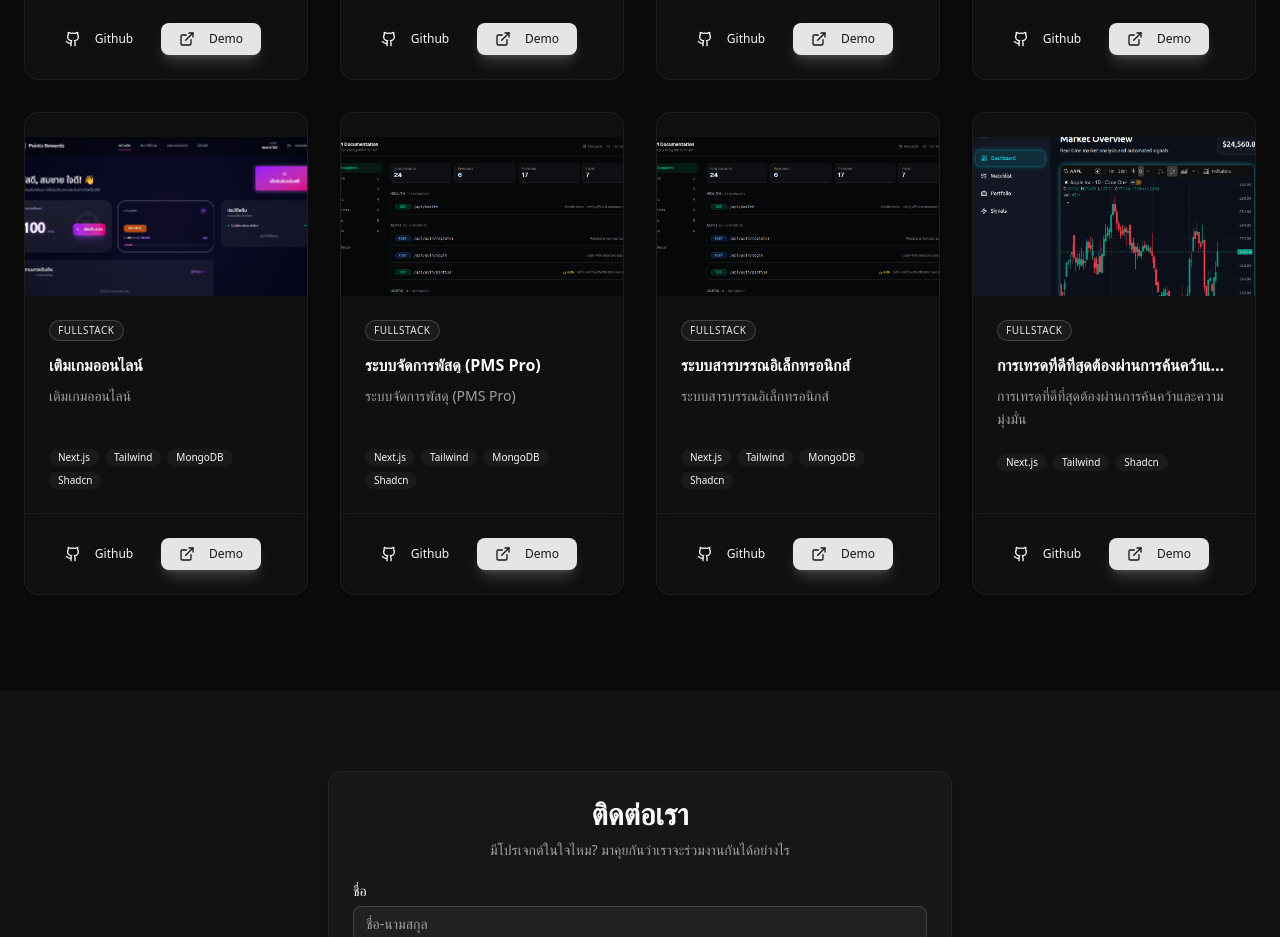
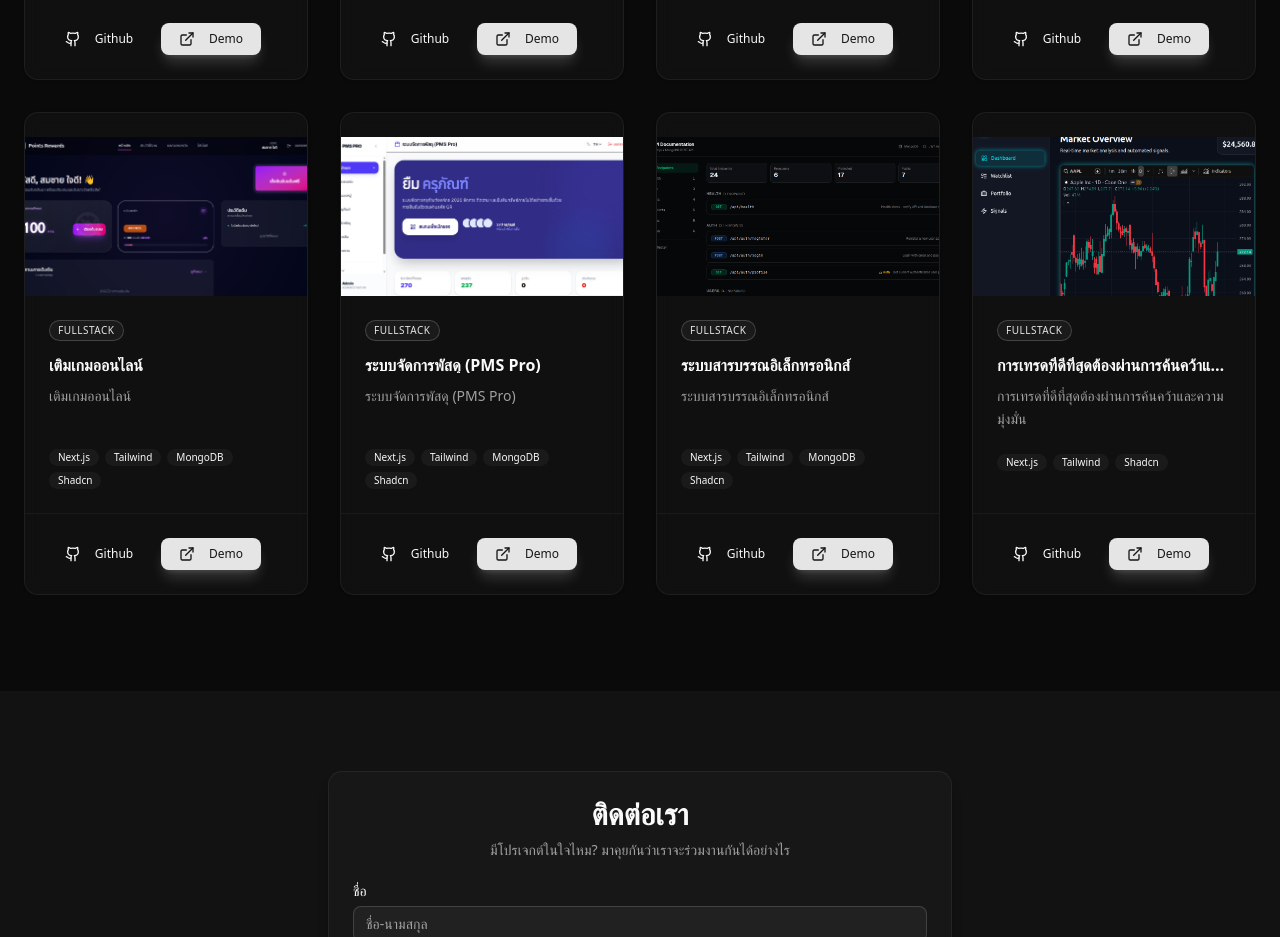
Before and after one commit to sananbsd2021/MERN-Portfolio, a Next.js app: page / in a window 1280 px wide. Shown: the part 3100-4037 px from the top of the page. Built offline with nearby package versions, Linux system fonts and the light colour scheme; no server answers.

Commit message:
Update Projects.tsx

```diff
--- a/src/components/Projects.tsx
+++ b/src/components/Projects.tsx
@@ -100,7 +100,7 @@ const projects = [
         category: 'Fullstack',
         github: '#',
         demo: 'https://mern-patsadu.vercel.app',
-        image: 'api.png',
+        image: 'patsadu.png',
     },
     {
         title: 'ระบบสารบรรณอิเล็กทรอนิกส์',
```
